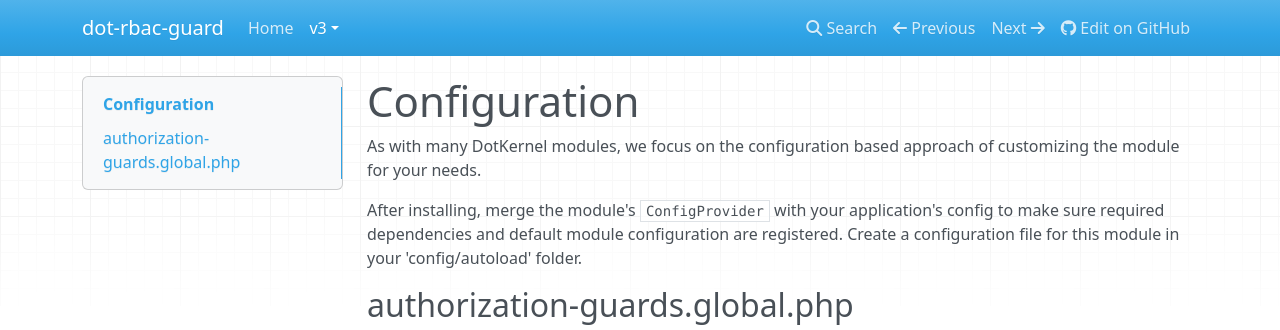
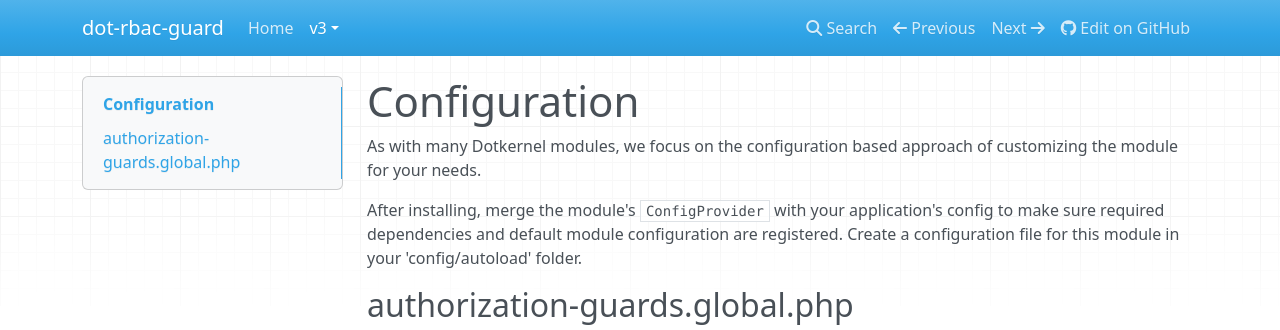
Before and after one commit to dotkernel/dot-rbac-guard, an MkDocs documentation site: the page built from docs/book/v3/configuration.md, in a window 1280 px wide and 900 px high. Shown: the top 330 px of the window. Built offline with MkDocs 1.6.1, drawn with Linux system fonts in a browser that asks for light colours; nearby versions of some CDN libraries.

```diff
--- a/docs/book/v3/configuration.md
+++ b/docs/book/v3/configuration.md
@@ -1,6 +1,6 @@
 # Configuration
 
-As with many DotKernel modules, we focus on the configuration based approach of customizing the module for your needs.
+As with many Dotkernel modules, we focus on the configuration based approach of customizing the module for your needs.
 
 After installing, merge the module's `ConfigProvider` with your application's config to make sure required dependencies and default module configuration are registered. Create a configuration file for this module in your 'config/autoload' folder.
 
```
